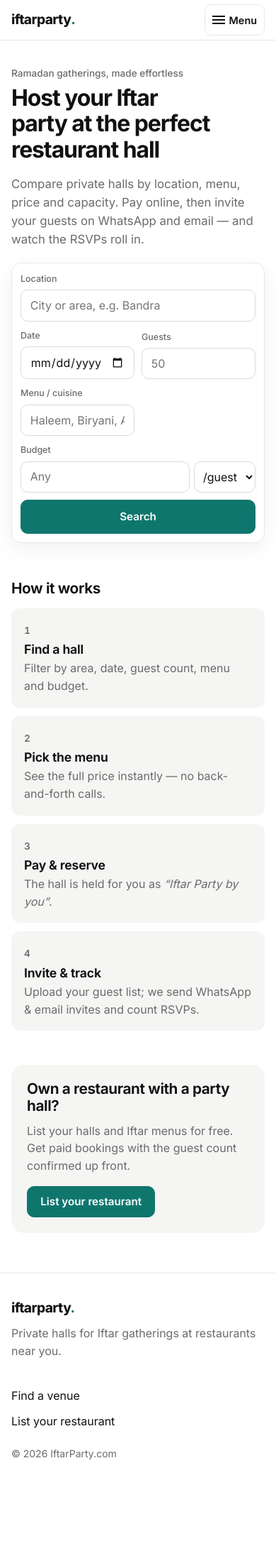
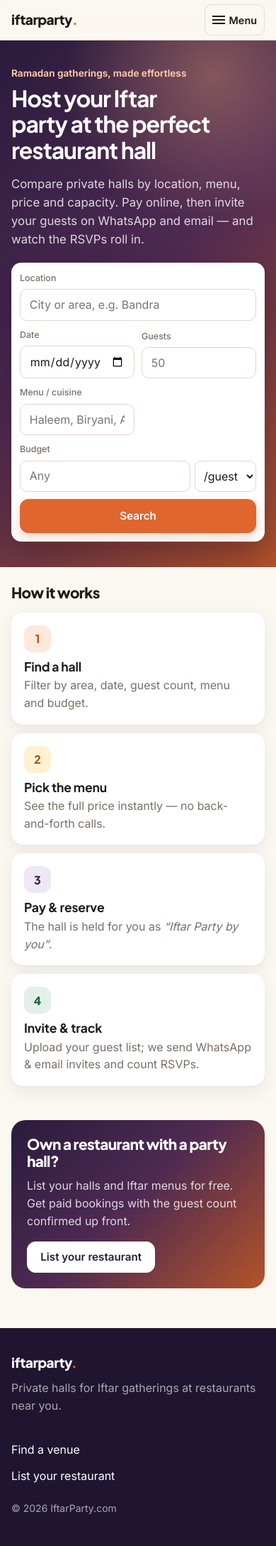
Before and after one commit to merajismeraj/iftarparty.com, a Node project: template views/home.ejs in a window 390 px wide. Shown: the whole page at 71% size. Before the commit the page ends 2056 px from the top, so only its background shows below. Run offline with Node 20 templates, Linux system fonts and the light colour scheme; the template is opened without the code that fills it, so the values that code supplies are empty.

Commit message:
Warm up the visual design: dusk palette, depth and character
- Ivory background with white, softly lifted cards instead of flat white-on-white
- Aubergine-to-terracotta dusk gradient for hero, search band, CTA band and guest invite;
  deep aubergine footer
- Saffron-terracotta accent for primary actions and selections; peach/saffron/plum/sage
  tints for step badges, dates and admin highlights
- Plus Jakarta Sans for headings and the wordmark, Inter for body text
- Warm, colourful placeholder venue images; emails get a dusk header band and accent button
- Still motif-free; mobile and desktop audits clean, 69 tests passing

Co-Authored-By: Claude Opus 5.5 <noreply@anthropic.com>
Claude-Session: https://claude.ai/code/session_01UfqSY9p1dz7dvaBSLtz4wW

```diff
--- a/public/css/style.css
+++ b/public/css/style.css
@@ -5,17 +5,25 @@
  * Touch targets are ≥ 44px and form controls use 16px text so iOS never zooms on focus.
  */
 :root {
-  /* Neutral, minimal palette with a single accent. Token names kept for compatibility:
-     --night = ink/primary, --gold = accent, --sand = subtle surface. */
-  --night: #111111;
-  --night-2: #2b2b2b;
-  --gold: #0f766e;
-  --gold-2: #0b5f58;
-  --sand: #f5f5f4;
+  /* Warm "dusk" palette – modern, no motifs. Token names kept for compatibility:
+     --night = aubergine (primary dark), --gold = saffron-terracotta accent, --sand = warm tint. */
+  --night: #2a1b3d;
+  --night-2: #3d2a55;
+  --gold: #e0662f;
+  --gold-2: #c4521f;
+  --sand: #f6eee4;
   --card: #ffffff;
-  --ink: #111111;
-  --muted: #6b6b6b;
-  --line: #e7e7e5;
+  --ink: #1f1a17;
+  --muted: #7a6f66;
+  --line: #eadfd2;
+  --bg: #fbf7f1;
+  --peach: #fde9dc;
+  --saffron: #fff1d1;
+  --plum: #efe7f6;
+  --sage: #e3f0e8;
+  --dusk: linear-gradient(135deg, #2a1b3d 0%, #4f2a52 48%, #b4532a 100%);
+  --lift: 0 1px 2px rgba(42, 27, 61, .05), 0 8px 24px rgba(42, 27, 61, .07);
+  --display: 'Plus Jakarta Sans', 'Inter', system-ui, sans-serif;
   --ok: #157f4b;
   --ok-bg: #e5f6ec;
   --warn: #9a5b00;
@@ -23,7 +31,7 @@
   --bad: #b42318;
   --bad-bg: #fdecea;
   --radius: 12px;
-  --shadow: 0 0 0 1px var(--line);
+  --shadow: var(--lift);
   --sans: 'Inter', system-ui, -apple-system, 'Segoe UI', Roboto, sans-serif;
   --serif: var(--sans);
   --star: #f5a524;
@@ -609,3 +617,90 @@ blockquote cite { display: block; font: normal .9rem var(--sans); color: var(--m
 @media (prefers-reduced-motion: reduce) {
   *, *::before, *::after { transition: none !important; scroll-behavior: auto !important; }
 }
+
+
+/* =====================================================================
+ * Warm theme layer – colour, depth and type on top of the layout above.
+ * ===================================================================== */
+body { background: var(--bg); }
+h1, h2, h3, .h2, .h3, .brand, .stat-n { font-family: var(--display); }
+h1, h2 { font-weight: 750; letter-spacing: -.03em; }
+.eyebrow { color: var(--gold-2); font-weight: 650; }
+.eyebrow.dark { color: var(--gold-2); }
+input, select, textarea { border-color: #e3d7c9; }
+input:focus, select:focus, textarea:focus { border-color: var(--gold); box-shadow: 0 0 0 3px rgba(224, 102, 47, .18); }
+
+/* Header & footer */
+.site-header { background: rgba(251, 247, 241, .9); border-bottom-color: var(--line); }
+.brand { font-weight: 800; }
+.btn, .btn-small { border-radius: 12px; }
+.btn-gold { box-shadow: 0 6px 16px rgba(224, 102, 47, .28); }
+.btn-gold:hover { box-shadow: 0 8px 20px rgba(224, 102, 47, .34); }
+.site-footer { background: #1f1530; border-top: 0; color: rgba(255, 255, 255, .72); }
+.site-footer a, .site-footer .brand { color: #fff; }
+.site-footer .muted { color: rgba(255, 255, 255, .62); }
+
+/* Hero & search: a dusk gradient band with a floating white search card */
+.hero { background: var(--dusk); color: #fff; padding-bottom: 36px; position: relative; overflow: hidden; }
+.hero::after { content: ''; position: absolute; right: -120px; top: -160px; width: 420px; height: 420px; border-radius: 50%;
+  background: radial-gradient(circle, rgba(255, 179, 125, .35), rgba(255, 179, 125, 0) 70%); pointer-events: none; }
+.hero > .wrap { position: relative; z-index: 1; }
+.hero h1 { color: #fff; }
+.hero .lead { color: rgba(255, 255, 255, .82); }
+.hero .eyebrow { color: #ffc9a8; }
+.hero .search-form { box-shadow: 0 18px 50px rgba(20, 10, 30, .35); border: 0; }
+.hero .chips { color: rgba(255, 255, 255, .72); }
+.hero .chip { background: rgba(255, 255, 255, .12); border-color: rgba(255, 255, 255, .22); color: #fff; }
+.search-band { background: var(--dusk); border-bottom: 0; }
+.search-summary { background: rgba(255, 255, 255, .96); }
+.search-summary .edit { color: var(--gold-2); }
+.search-band .search-form { border: 0; }
+
+/* Surfaces: white cards lifted off the warm background */
+.card, .menu-item, .addon-item, .stat, .table-wrap, .rating-summary { background: #fff; border: 0; box-shadow: var(--lift); border-radius: 16px; }
+.empty { background: #fff; box-shadow: var(--lift); border-radius: 16px; }
+.venue-card { background: #fff; border-radius: 18px; box-shadow: var(--lift); }
+.venue-card-img { border-radius: 0; }
+.venue-card-body { padding: 14px 16px 16px; }
+a.venue-card:hover { box-shadow: 0 2px 4px rgba(42, 27, 61, .06), 0 16px 36px rgba(42, 27, 61, .12); }
+.venue-card-img .pill { background: rgba(255, 255, 255, .94); }
+.img-fallback { background: linear-gradient(135deg, var(--peach), var(--plum)); color: var(--muted); }
+.pill { background: var(--sand); }
+.pill-soft { background: #fff; border-color: var(--line); }
+th { background: #fbf5ee; }
+.quote { background: var(--sand); }
+.review { background: transparent; }
+.reserved-list li { background: #fff; box-shadow: var(--lift); }
+
+/* Home: colourful step badges and a dusk call-to-action band */
+.steps li { background: #fff; box-shadow: var(--lift); border-radius: 16px; }
+.step-n { display: inline-grid; place-items: center; width: 38px; height: 38px; border-radius: 12px; background: var(--peach); color: var(--gold-2); font: 800 1rem var(--display); margin-bottom: 10px; }
+.steps li:nth-child(2) .step-n { background: var(--saffron); color: #a16207; }
+.steps li:nth-child(3) .step-n { background: var(--plum); color: var(--night-2); }
+.steps li:nth-child(4) .step-n { background: var(--sage); color: #166534; }
+.cta-band { background: var(--dusk); color: #fff; border-radius: 20px; }
+.cta-band h2 { color: #fff; }
+.cta-band p { color: rgba(255, 255, 255, .82); }
+.cta-band .btn { background: #fff; border-color: #fff; color: var(--night); box-shadow: none; }
+
+/* Selection states use the accent */
+.radio-card:has(input:checked), .dish-pill:has(input:checked) { border-color: var(--gold); background: #fff7f1; box-shadow: inset 0 0 0 1px var(--gold); }
+.filters .chip.on, .tabs a.on { background: var(--night); border-color: var(--night); }
+.progress-steps li.on { background: var(--gold); }
+.date-badge { background: var(--peach); color: var(--gold-2); border: 0; }
+.mobile-cta { background: rgba(255, 255, 255, .97); }
+
+/* Dashboards & admin */
+.stat-ok .stat-n { color: var(--ok); }
+.admin-nav { background: #fff; }
+.admin-nav a.on { background: var(--peach); color: var(--gold-2); }
+.admin-nav .count { background: var(--gold); }
+.todo li a { background: #fff; border: 0; box-shadow: var(--lift); }
+.todo li a::before { background: var(--gold); }
+
+/* Guest invitation: warm dusk backdrop, card with a soft peach top */
+.rsvp-page { background: var(--dusk) top / 100% 320px no-repeat, var(--bg); }
+.invite-card { border: 0; box-shadow: 0 2px 6px rgba(42, 27, 61, .06), 0 18px 40px rgba(42, 27, 61, .12); }
+.invite-top { background: linear-gradient(180deg, var(--peach), #fff); }
+.invite-top .eyebrow { color: var(--gold-2); }
+.powered, .powered a { color: var(--muted); }
--- a/views/partials/head.ejs
+++ b/views/partials/head.ejs
@@ -7,7 +7,7 @@
   <meta name="description" content="Reserve a private hall at a local restaurant for your Iftar party, choose the menu, pay online and send WhatsApp & email invites with RSVP tracking.">
   <link rel="preconnect" href="https://fonts.googleapis.com">
   <link rel="preconnect" href="https://fonts.gstatic.com" crossorigin>
-  <link rel="stylesheet" href="https://fonts.googleapis.com/css2?family=Inter:wght@400..800&display=swap">
+  <link rel="stylesheet" href="https://fonts.googleapis.com/css2?family=Inter:wght@400..700&family=Plus+Jakarta+Sans:wght@600..800&display=swap">
   <link rel="stylesheet" href="/static/css/style.css">
   <link rel="icon" href="/static/favicon.svg" type="image/svg+xml">
   <% if (locals.mode && locals.sessionId) { %><script src="https://sdk.cashfree.com/js/v3/cashfree.js" defer></script><% } %>
```
Also changed, not shown: scripts/seed.js (+21 -12 lines), views/emails/cancelled.ejs (+11 -9 lines), views/emails/invite.ejs (+13 -11 lines), README.md, public/favicon.svg.
